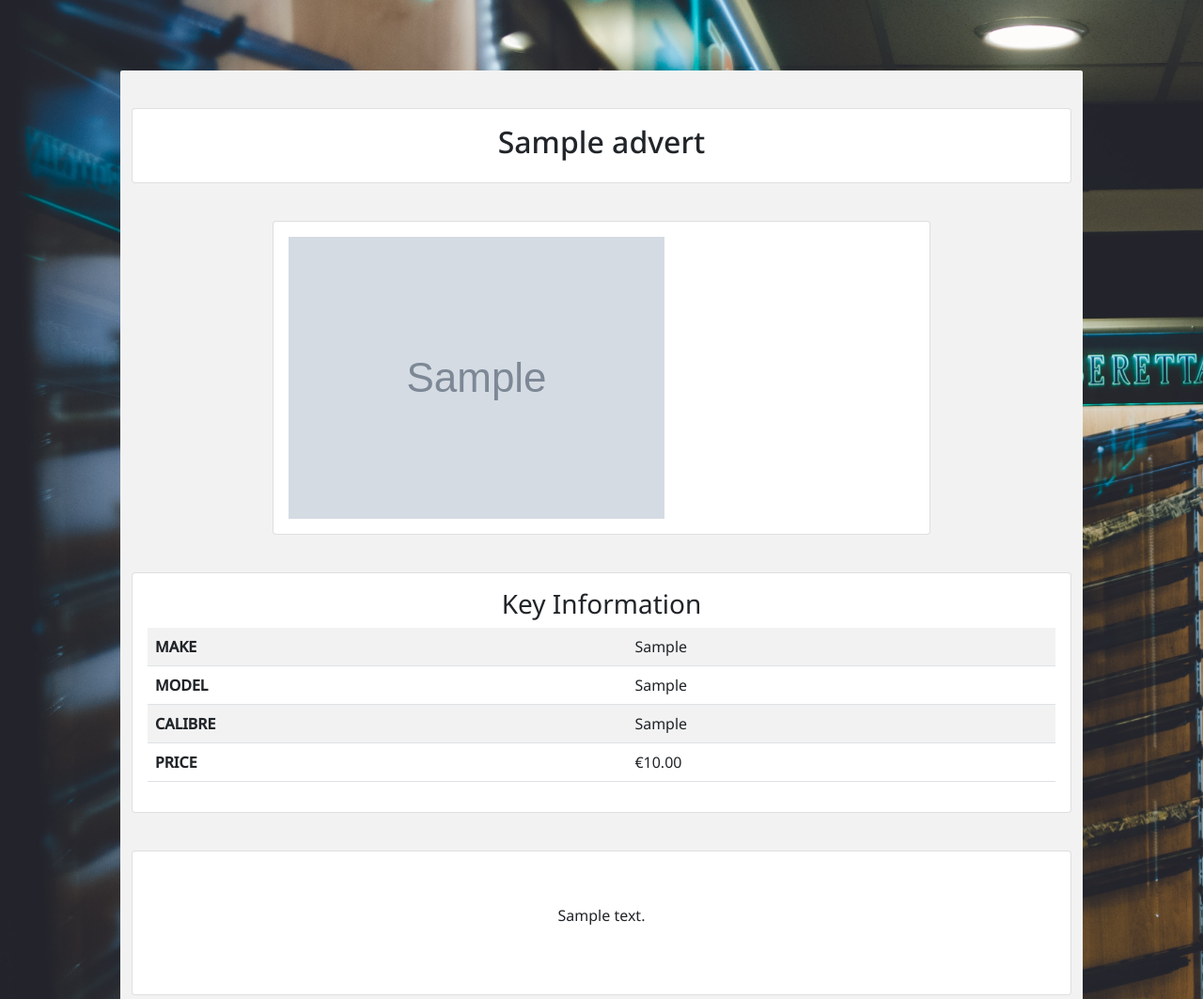
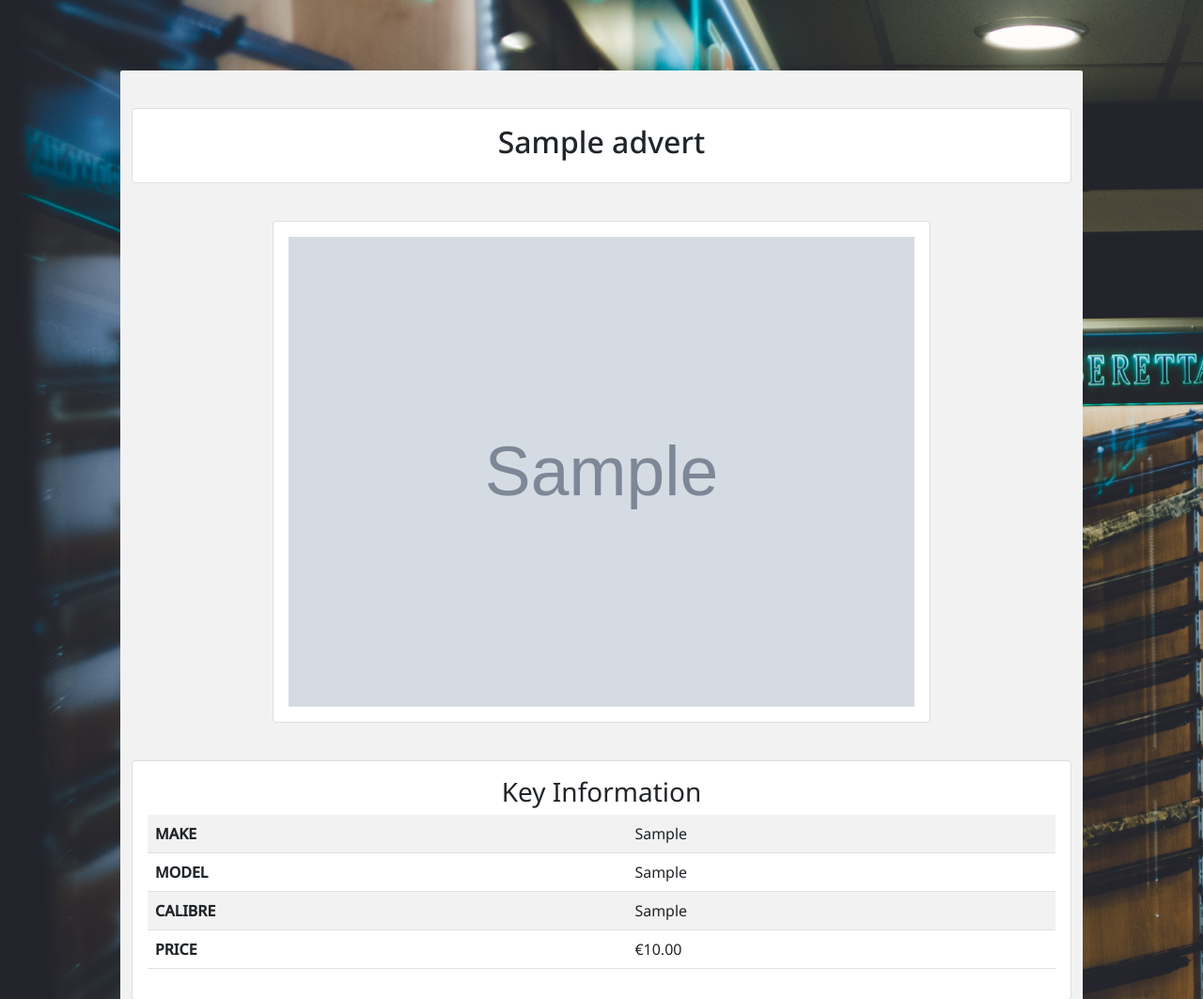
Before and after one commit to Code-Institute-Submissions/Johnathonanon-project-4_JulyResub, a Django app: a page that uses templates/base.html in a window 1280 px wide. Shown: the part 74-1137 px from the top of the page at 94% size. Run offline with Django 3.2, Linux system fonts and the light colour scheme; tables that the repository leaves empty hold one stand-in row (values such as "Sample post"); grey boxes marked "Sample" are stand-in pictures; some libraries are stand-ins or nearby versions.

Commit message:
Fix image advert info html again

```diff
--- a/static/css/style.css
+++ b/static/css/style.css
@@ -98,12 +98,14 @@ h3 {
 
 .ad-img-card {
   width: 70%;
+  max-width: 800px;
+  max-height: 800px;
   height: auto;
-  margin: auto 15%;
+  margin: auto;
 }
 
 .ad-img {
-  max-width: 100%;
+  width: 100%;
   height: auto;
 }
 
```
